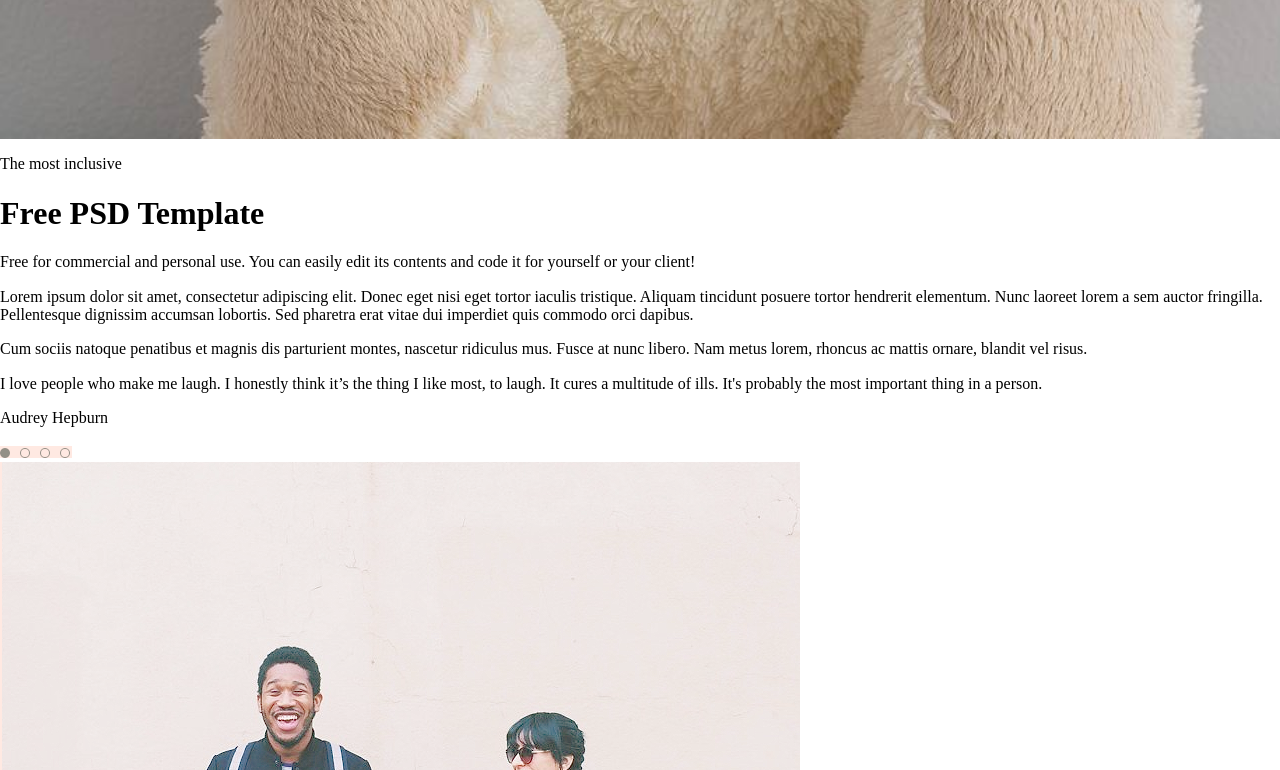
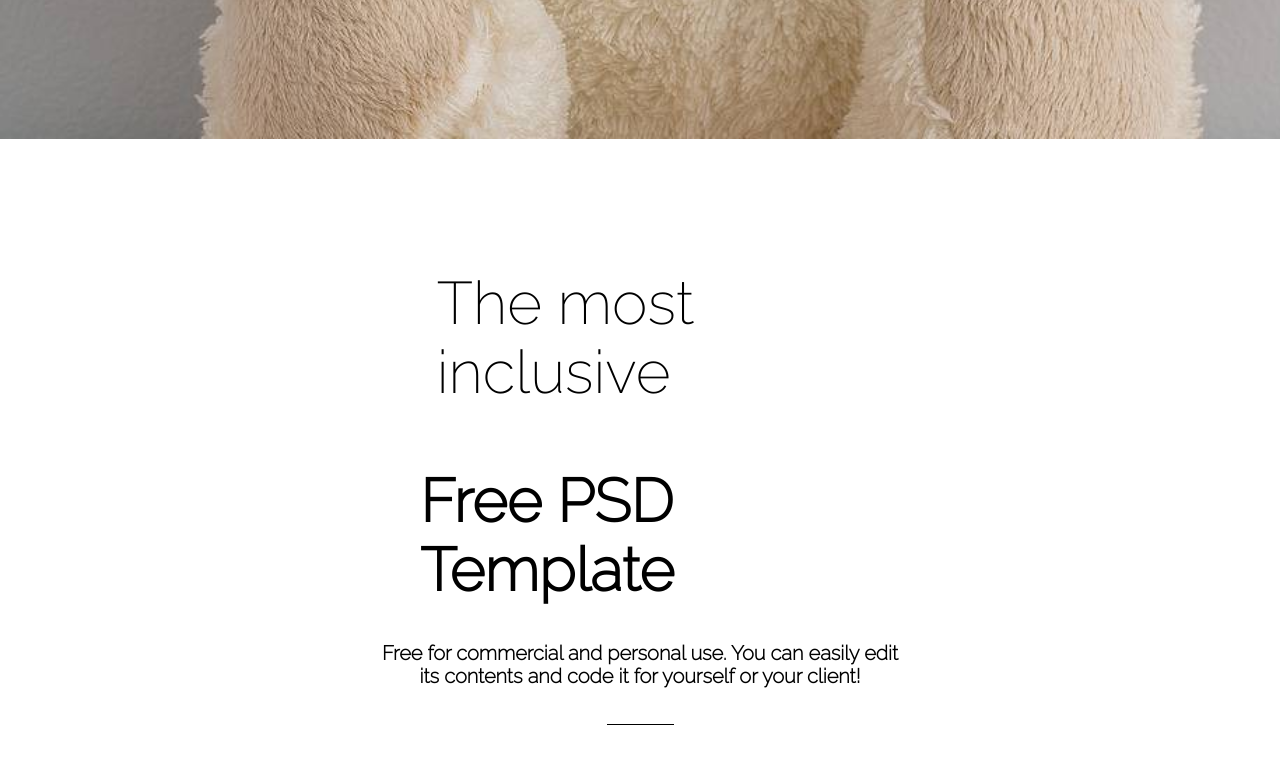
Before and after one commit to jeanToru/ProyectoWebII, a website: page index.html in a window 1280 px wide. Shown: the part 1260-2030 px from the top of the page. Drawn offline with Linux system fonts and the light colour scheme.

Commit message:
Content 1

```diff
--- /dev/null
+++ b/sass/partials/_content.scss
@@ -0,0 +1,84 @@
+#content {
+  padding-top: 5.438%;
+}
+
+.tituloUp {
+  padding:0% 34.188% 0% 34.125%;
+  font-size : 60px;
+  font-family: $tipografia;
+  font-weight: 200;
+}
+
+.tituloUp1 {
+  padding:0% 33.063% 0% 32.813%;
+  font-size: 60px;
+  font-family: $tipografia;
+  font-weight: 700;
+  margin-bottom: 2.938%;
+}
+
+.tituloUp2 {
+  font-family: $tipografia;
+  font-weight: 600;
+  font-size : 20px;
+  padding: 0% 29.75% 0% 29.75%;
+  text-align: center;
+  margin-bottom: 2.75% ;
+}
+
+#content .line {
+  width: 5.188%;
+  height: 1px;
+  background-color: $black;
+  margin: 0% 47.313% 3.75% 47.438%;
+}
+
+.parrafo{
+  font-family: 'Raleway', sans-serif;
+  font-weight: 500;
+  font-size: 20px;
+  padding: 0% 18.75% 0% 20%;
+  text-align: center;
+  margin-bottom: 2.75%;
+}
+
+#content2 {
+  max-width: 100%;
+  margin-top: 6.188%;
+  background-color: $pink;
+}
+
+#content2 img{
+  display: block;
+}
+
+#down {
+  float: left;
+  width: 50%;
+  height: 100%;
+  background-color: $pink;
+  font-family: $tipografia;
+}
+
+.subContent.imagen img {
+  width: 100%;
+  height: 100%;
+}
+
+#down #parrafo2 {
+  font-weight: 700;
+  font-size:  36px;
+  padding: 8.563% 25.563% 12.125% 12.25%;
+  text-align: start;
+}
+
+#down #parrafo3 {
+  font-weight: 300;
+  font-size: 36px;
+  padding: 0% 25.563% 8.438% 12.25%;
+  text-align: start;
+}
+
+#down #imagen {
+  padding: 0% 39.813% 14.600% 12.25%;
+}
--- a/sass/style.scss
+++ b/sass/style.scss
@@ -3,3 +3,4 @@
 @import "./colors/colors";
 @import "./partials/settings";
 @import "./partials/header";
+@import "./partials/content";
```
Also changed, not shown: public/css/style.css.
